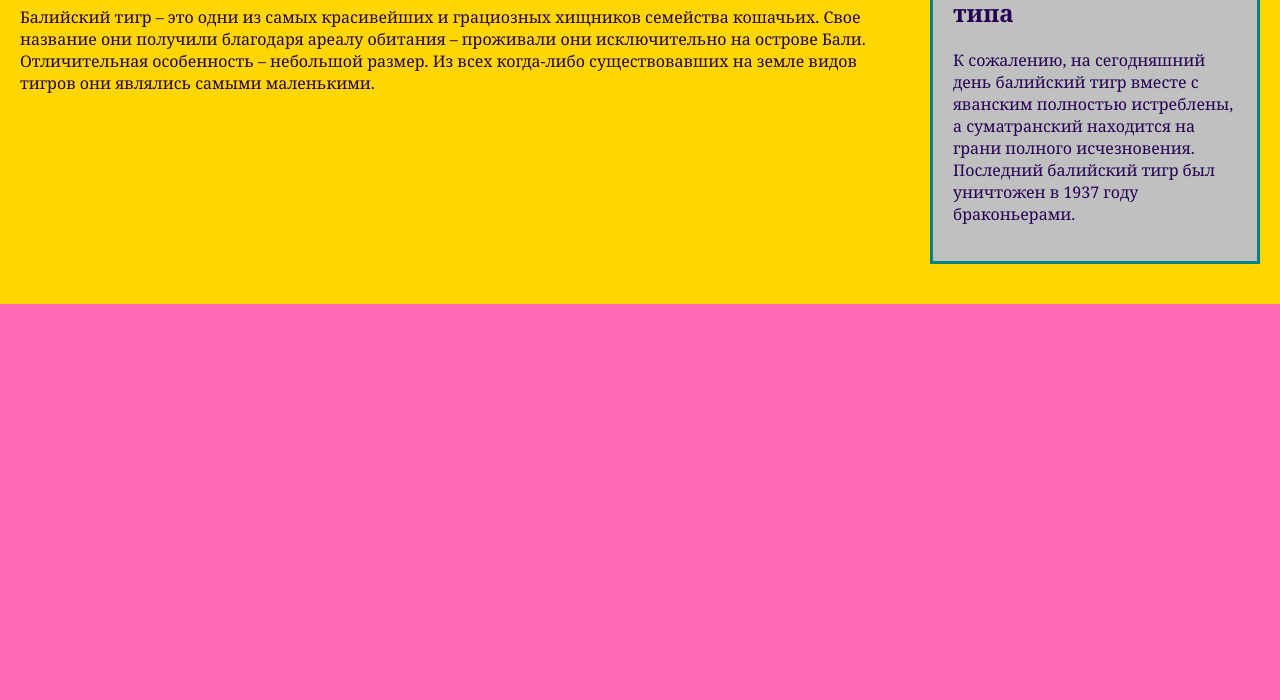
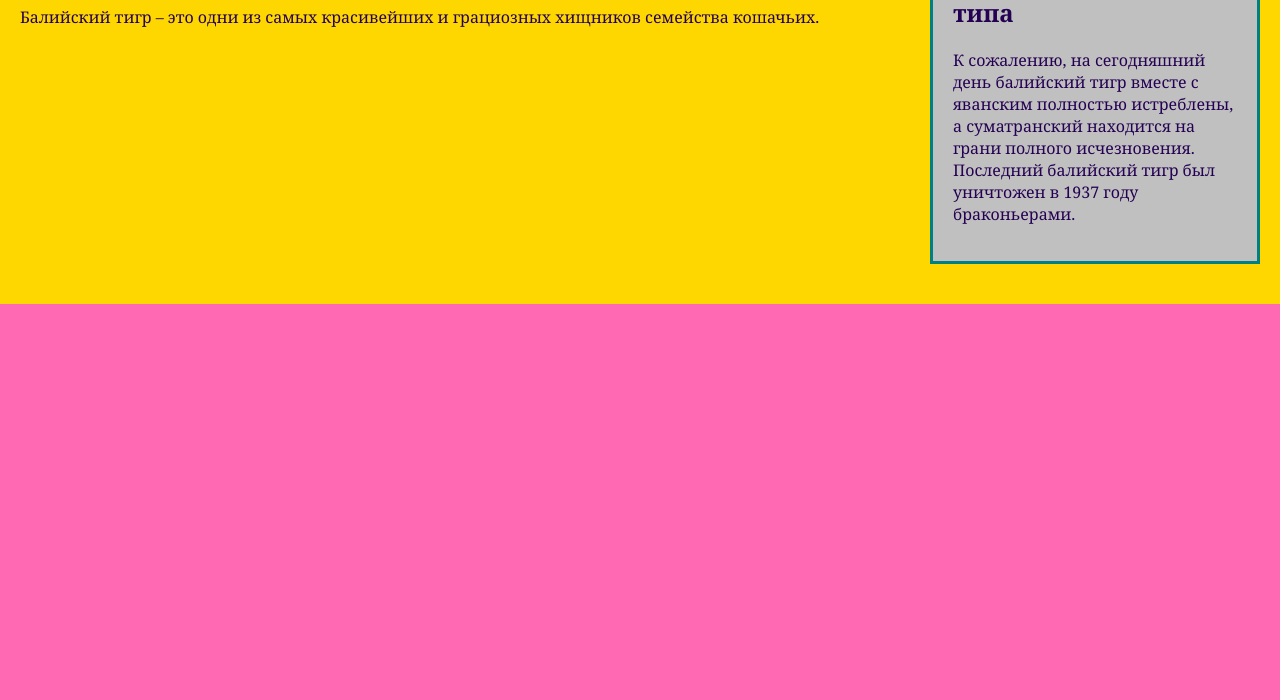
Before and after one commit to alinanechkkinaa/gitcourse, a plain HTML site: page index.html in a window 1280 px wide. Shown: the part 100-800 px from the top of the page. Drawn offline with Linux system fonts and the light colour scheme.

Commit message:
Изменен первый параграф файла index.html

```diff
--- a/index.html
+++ b/index.html
@@ -10,7 +10,7 @@
     <div class="mem">
         <div class="nen">
             <h1>Заголовок первого типа</h1>
-            <p>Балийский тигр – это одни из самых красивейших и грациозных хищников семейства кошачьих. Свое название они получили благодаря ареалу обитания – проживали они исключительно на острове Бали. Отличительная особенность – небольшой размер. Из всех когда-либо существовавших на земле видов тигров они являлись самыми маленькими.</p>
+            <p>Балийский тигр – это одни из самых красивейших и грациозных хищников семейства кошачьих.</p>
         </div>
         <aside>
             <h2>Заголовок второго типа</h2>
```
